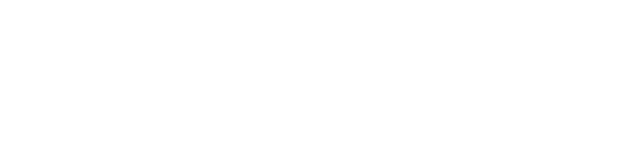
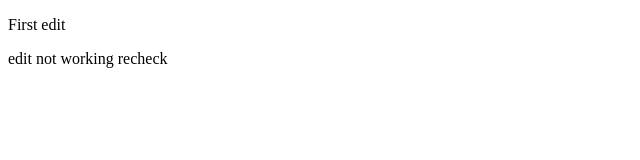
Before and after one commit to centralrepository-phb5/2nd, a plain HTML site: page index.html in a window 1280 px wide. Shown: the whole page, without its empty margins (0-640 px from the left). Drawn offline with Linux system fonts and the light colour scheme.

Commit message:
another edit for recheck

```diff
--- a/index.html
+++ b/index.html
@@ -7,6 +7,7 @@
     <title>2nd</title>
 </head>
 <body>
-
+    <p>First edit</p>
+    <p>edit not working recheck</p>
 </body>
 </html>
```
